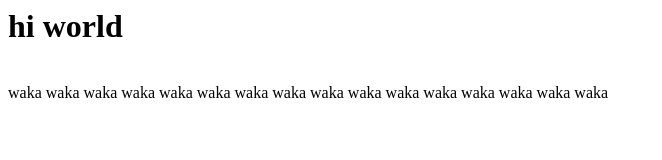
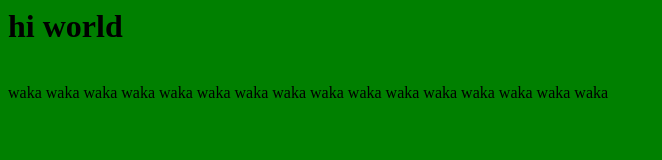
Before and after one commit to TGC52/SHS-Coding-Club, a plain HTML site: page index.html in a window 1280 px wide. Shown: the whole page, without its empty margins (0-662 px from the left). Drawn offline with Linux system fonts and the light colour scheme.

Commit message:
Update style.css

```diff
--- a/style.css
+++ b/style.css
@@ -1 +1 @@
-body (background-color: green;)
+body {background-color: green;}
```
